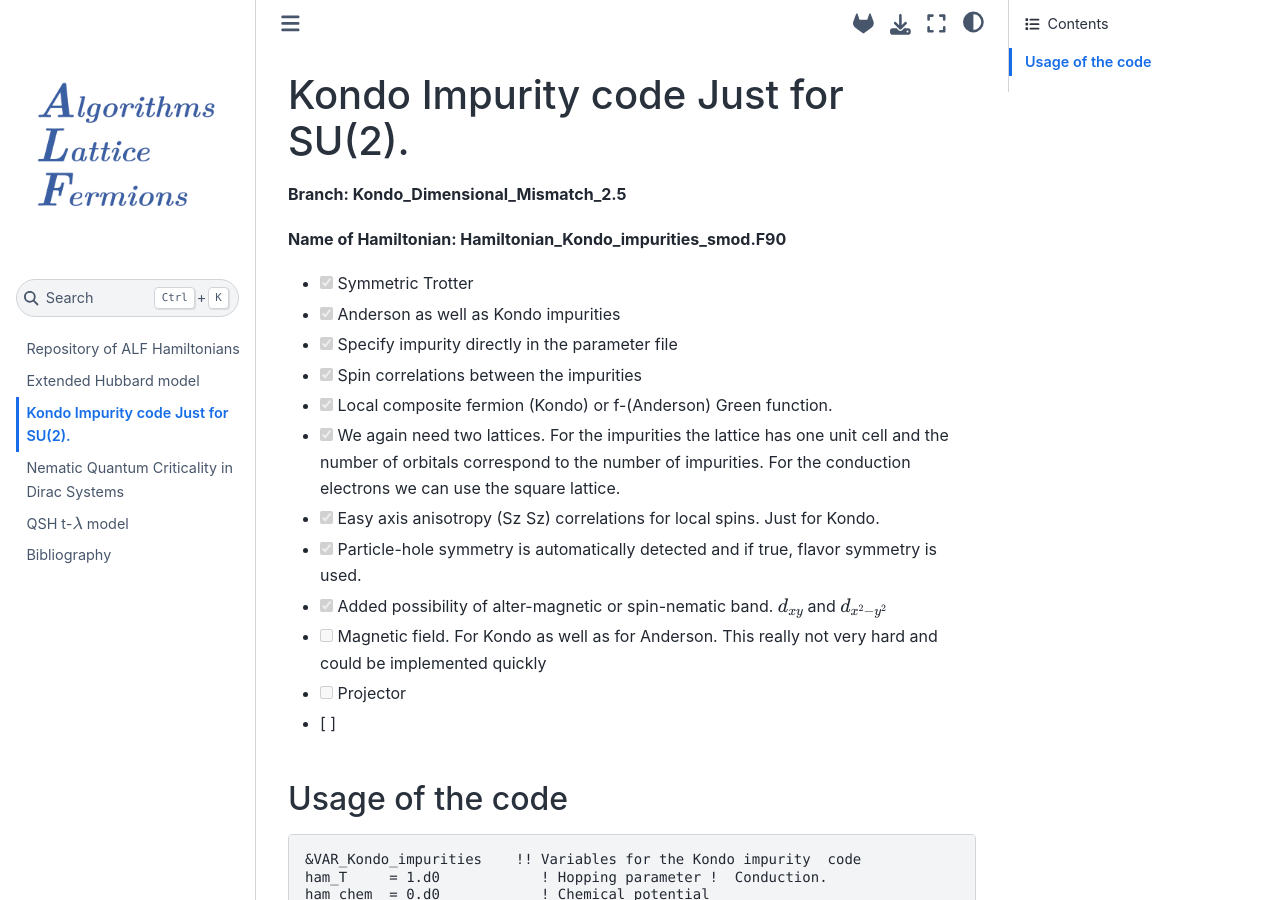
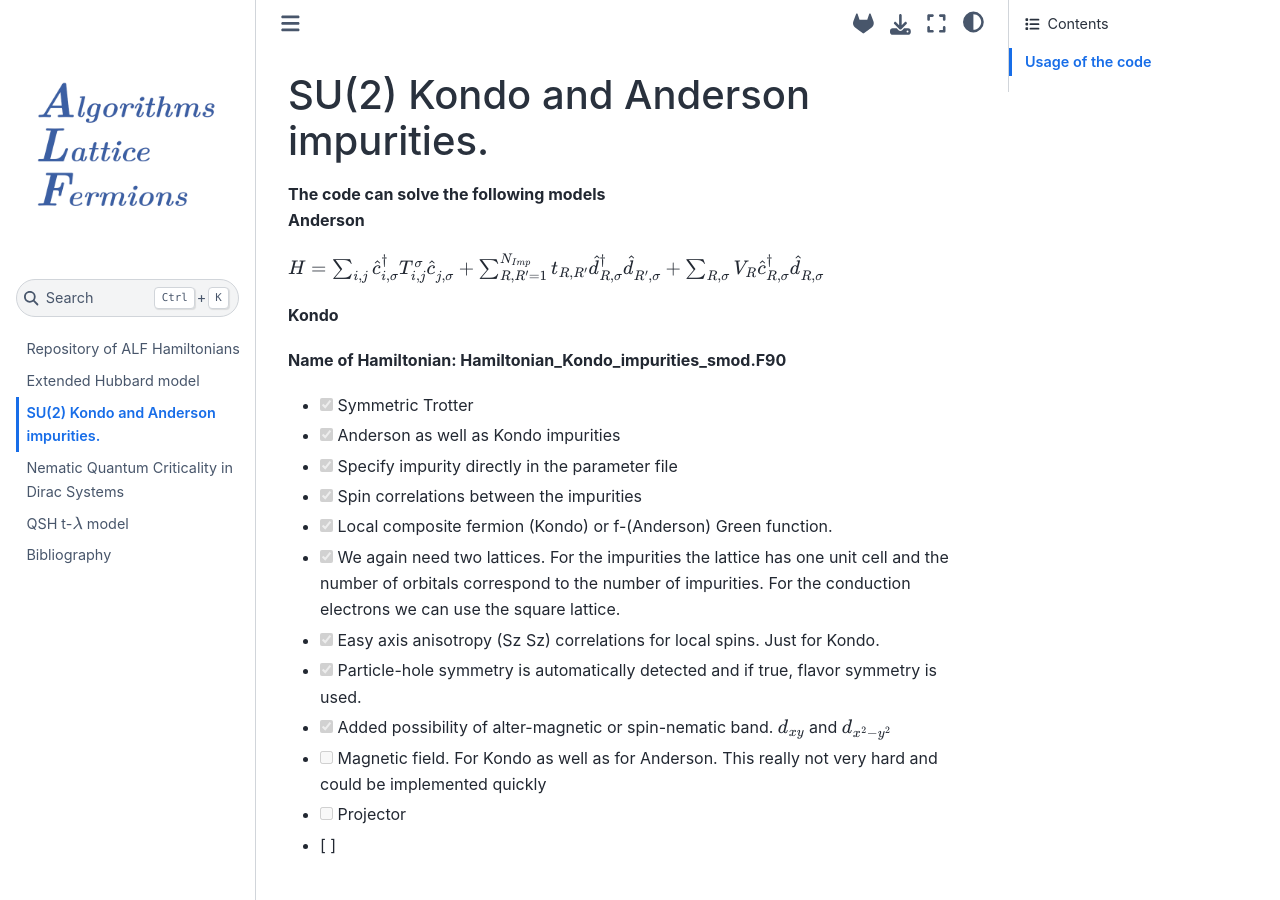
Before and after one commit to ALF-QMC/Hamiltonians, a Jupyter Book: the page built from Hamiltonians/Kondo_Impurities/README.md, in a window 1280 px wide and 900 px high. Built offline with Jupyter Book 1.0.4 settings and Sphinx 7.4.7 and the Sphinx Book theme 1.1.4, drawn with Linux system fonts in a browser that asks for light colours.

Commit message:
Working on Readme for  Kondo_Impurities

```diff
--- a/Hamiltonians/Kondo_Impurities/README.md
+++ b/Hamiltonians/Kondo_Impurities/README.md
@@ -1,6 +1,11 @@
-# Kondo Impurity code Just for SU(2).
+# SU(2) Kondo and Anderson impurities.
 
-**Branch: Kondo_Dimensional_Mismatch_2.5**
+**The code can solve the following models**
+**Anderson**
+
+$H = \sum_{i,j} \hat{c}^{\dagger}_{i,\sigma} T^{\sigma}_{i,j} \hat{c}^{\phantom\dagger}_{j,\sigma} + \sum_{R,R'=1}^{N_{Imp}} t_{R,R'} \hat{d}^{\dagger}_{R,\sigma}\hat{d}^{\phantom\dagger}_{R',\sigma}  + \sum_{R,\sigma} V_R \hat{c}^{\dagger}_{R,\sigma} \hat{d}^{\phantom\dagger}_{R,\sigma}$
+
+**Kondo**
 
 **Name of Hamiltonian: Hamiltonian_Kondo_impurities_smod.F90**
 
```
